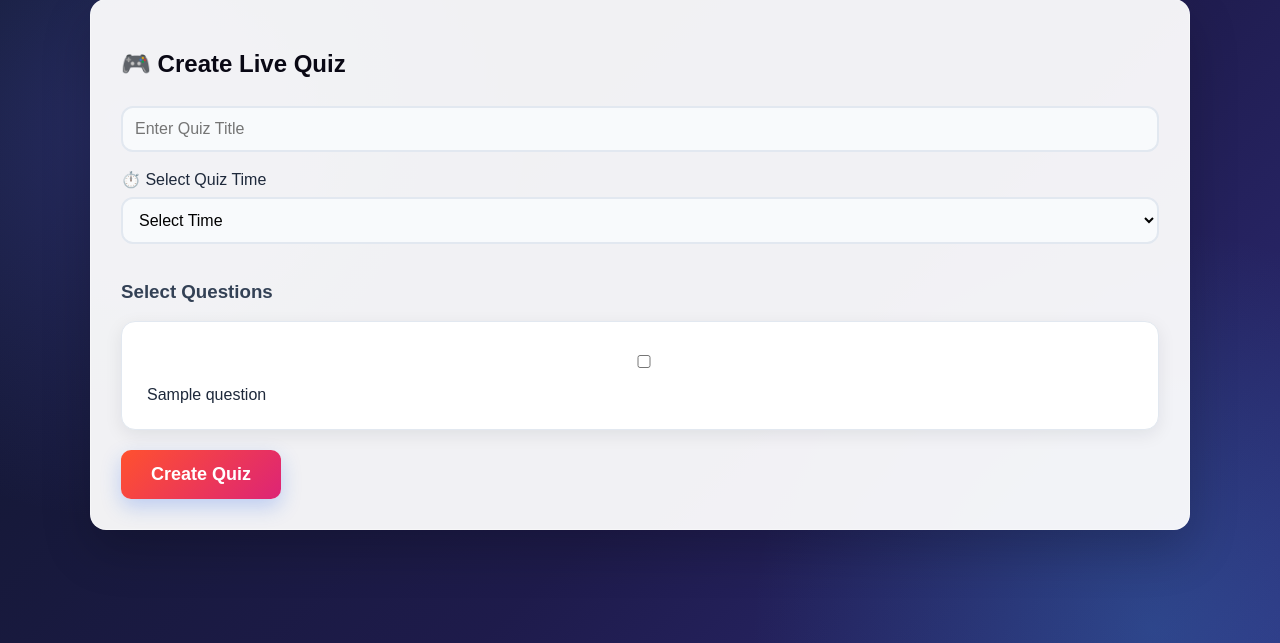
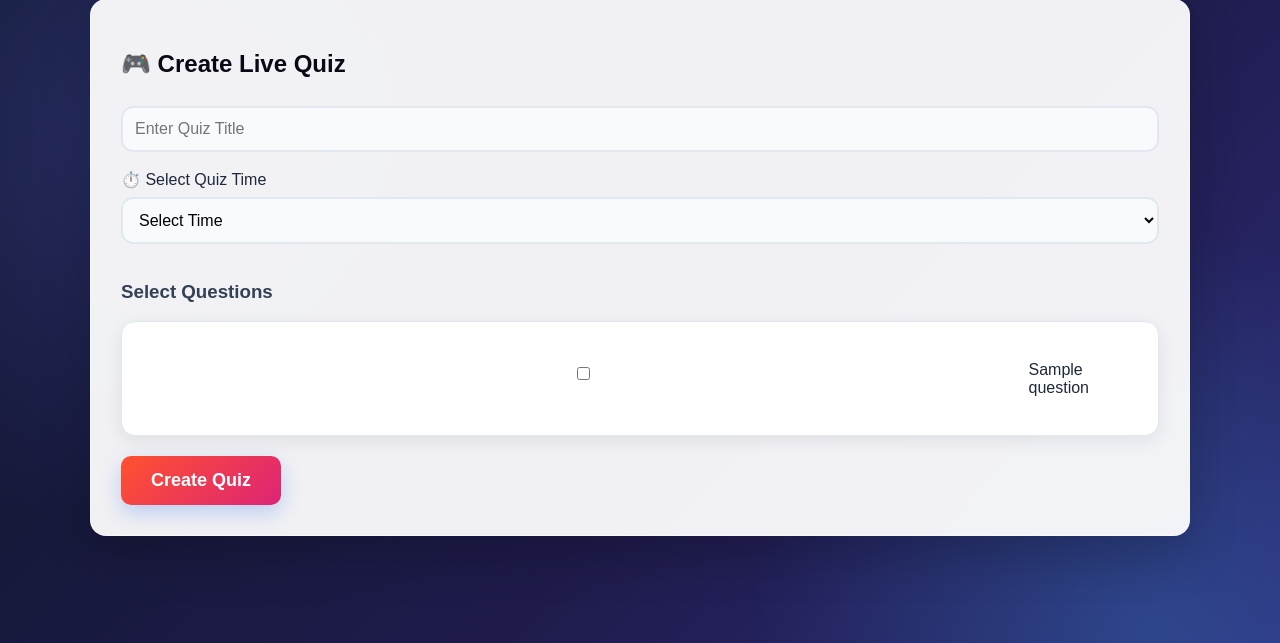
Before and after one commit to Sum332/online-quiz-management-system, a Python web app: template templates/create_live_quiz.html in a window 1280 px wide. Shown: the part 51-694 px from the top of the page. Run offline with Jinja, Linux system fonts and the light colour scheme; the template is opened without the code that fills it: most values are stand-ins (such as "Sample title", 1, 10 or a date in 2020).

Commit message:
Improve live quiz radio button styling

```diff
--- a/static/style.css
+++ b/static/style.css
@@ -1079,3 +1079,17 @@ select:focus {
         gap: 10px;
     }
 }
+/* Live Quiz Options */
+.question-card label {
+    display: flex;
+    align-items: center;
+    gap: 10px;
+    margin: 12px 0;
+    cursor: pointer;
+}
+
+.question-card input[type="radio"] {
+    width: 18px;
+    height: 18px;
+    flex-shrink: 0;
+}
```
